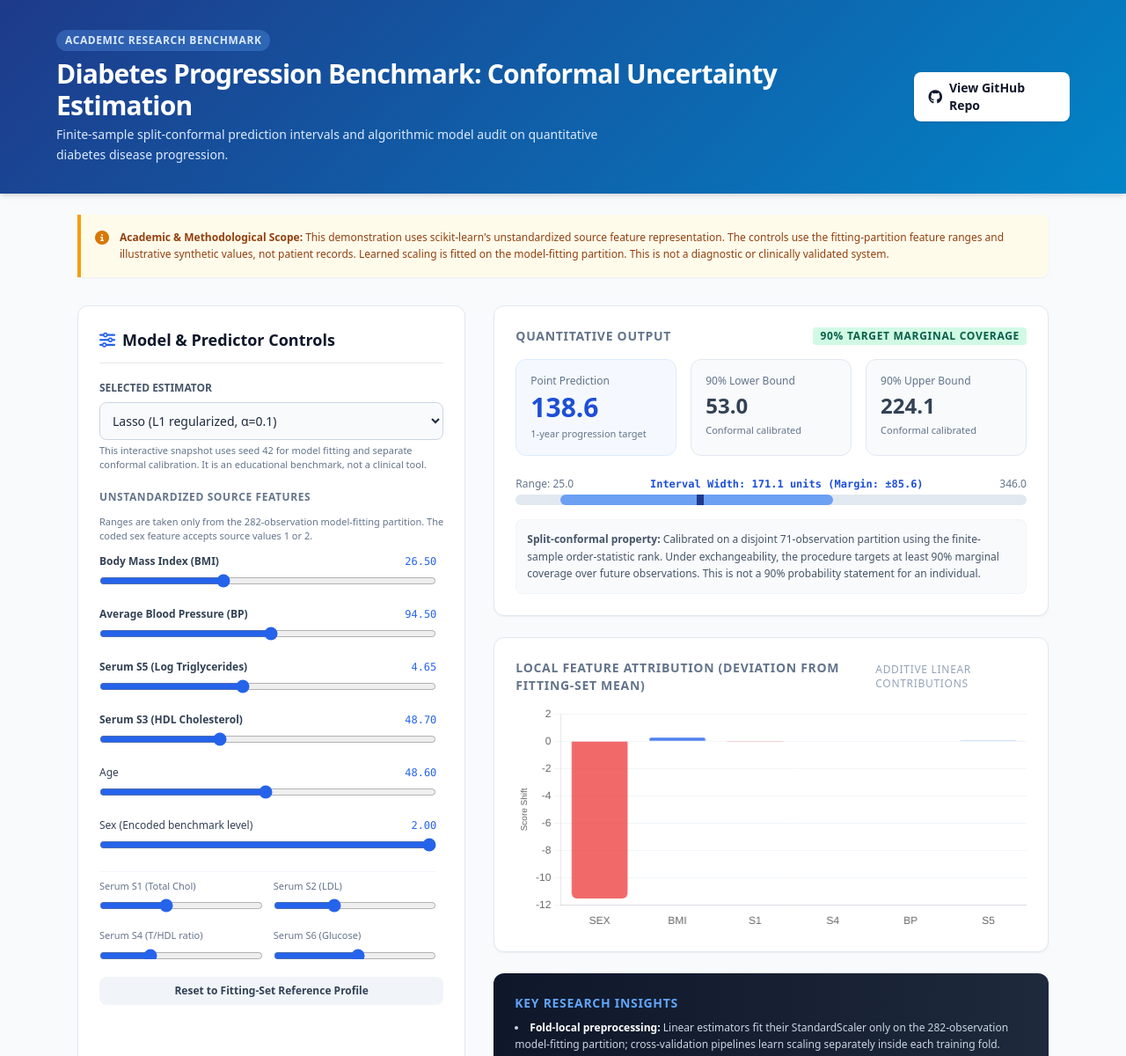
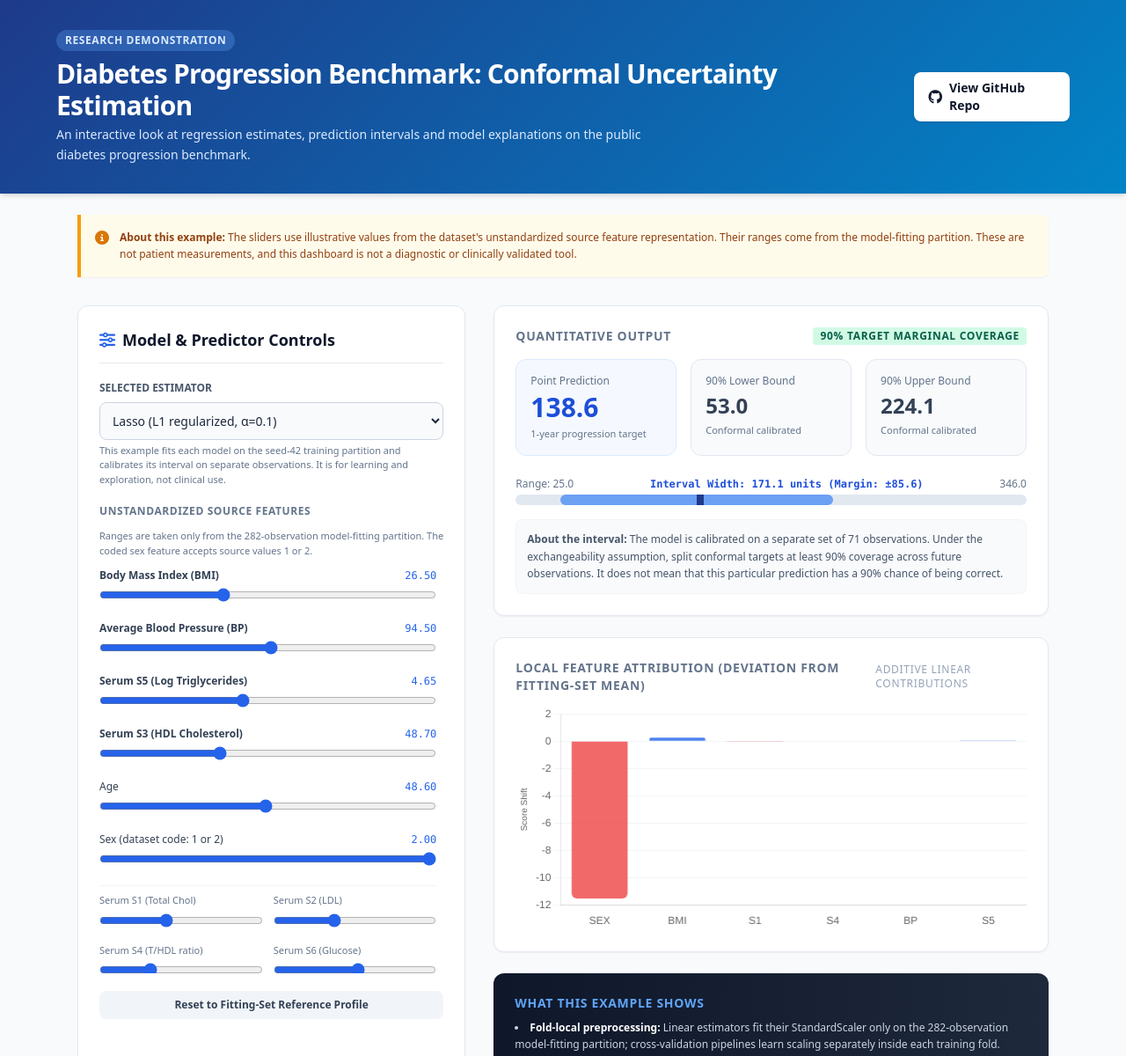
Before and after one commit to sanafirdouse2323-glitch/diabetes-disease-progression-ml, a plain HTML site: page docs/index.html in a window 1280 px wide. Shown: the top 1200 px of the page at 88% size. Drawn offline with nearby package versions, Linux system fonts and the light colour scheme.

Commit message:
docs: rewrite project narrative and align current research results

```diff
--- a/docs/index.html
+++ b/docs/index.html
@@ -20,11 +20,11 @@
         <div class="max-w-6xl mx-auto flex flex-col md:flex-row justify-between items-start md:items-center gap-4">
             <div>
                 <span class="inline-block bg-blue-400 bg-opacity-30 text-blue-100 text-xs font-semibold px-2.5 py-1 rounded-full uppercase tracking-wider mb-2">
-                    Academic Research Benchmark
+                    Research demonstration
                 </span>
                 <h1 class="text-3xl font-extrabold tracking-tight">Diabetes Progression Benchmark: Conformal Uncertainty Estimation</h1>
                 <p class="text-blue-100 mt-1 max-w-2xl text-sm leading-relaxed">
-                    Finite-sample split-conformal prediction intervals and algorithmic model audit on quantitative diabetes disease progression.
+                    An interactive look at regression estimates, prediction intervals and model explanations on the public diabetes progression benchmark.
                 </p>
             </div>
             <div class="flex gap-3">
@@ -41,7 +41,7 @@
         <div class="bg-amber-50 border-l-4 border-amber-500 p-4 rounded-r-lg shadow-sm flex items-start gap-3">
             <i class="fas fa-info-circle text-amber-600 mt-0.5"></i>
             <div class="text-xs text-amber-800 leading-relaxed">
-                <strong>Academic & Methodological Scope:</strong> This demonstration uses scikit-learn's unstandardized source feature representation. The controls use the fitting-partition feature ranges and illustrative synthetic values, not patient records. Learned scaling is fitted on the model-fitting partition. This is not a diagnostic or clinically validated system.
+                <strong>About this example:</strong> The sliders use illustrative values from the dataset's unstandardized source feature representation. Their ranges come from the model-fitting partition. These are not patient measurements, and this dashboard is not a diagnostic or clinically validated tool.
             </div>
         </div>
     </div>
@@ -63,7 +63,7 @@
                     <option value="linear">Linear Regression (OLS)</option>
                     <option value="ridge">Ridge (L2 regularized, α=1.0)</option>
                 </select>
-                <p class="text-[11px] text-slate-500 mt-1">This interactive snapshot uses seed 42 for model fitting and separate conformal calibration. It is an educational benchmark, not a clinical tool.</p>
+                <p class="text-[11px] text-slate-500 mt-1">This example fits each model on the seed-42 training partition and calibrates its interval on separate observations. It is for learning and exploration, not clinical use.</p>
             </div>
 
             <!-- Unstandardized source feature sliders -->
@@ -119,8 +119,8 @@
                 <!-- Sex -->
                 <div>
                     <div class="flex justify-between text-xs font-medium mb-1">
-                        <span class="text-slate-700">Sex (Encoded benchmark level)</span>
-                        <span id="val-sex" class="text-blue-600 font-mono">0.00</span>
+                        <span class="text-slate-700">Sex (dataset code: 1 or 2)</span>
+                        <span id="val-sex" class="text-blue-600 font-mono">2</span>
                     </div>
                     <input type="range" id="slider-sex" min="1" max="2" step="1" value="2" class="w-full accent-blue-600">
                 </div>
@@ -197,7 +197,7 @@
 
                 <!-- Conformal Guarantee Explanation -->
                 <p class="text-xs text-slate-600 bg-slate-50 p-3 rounded-lg border border-slate-100 leading-relaxed">
-                    <strong>Split-conformal property:</strong> Calibrated on a disjoint 71-observation partition using the finite-sample order-statistic rank. Under exchangeability, the procedure targets at least 90% marginal coverage over future observations. This is not a 90% probability statement for an individual.
+                    <strong>About the interval:</strong> The model is calibrated on a separate set of 71 observations. Under the exchangeability assumption, split conformal targets at least 90% coverage across future observations. It does not mean that this particular prediction has a 90% chance of being correct.
                 </p>
             </div>
 
@@ -214,7 +214,7 @@
 
             <!-- Academic Methodology Card -->
             <div class="bg-gradient-to-r from-slate-900 to-slate-800 text-white p-6 rounded-xl shadow-sm">
-                <h3 class="text-sm font-bold uppercase tracking-wider text-blue-400 mb-2">Key Research Insights</h3>
+                <h3 class="text-sm font-bold uppercase tracking-wider text-blue-400 mb-2">What this example shows</h3>
                 <ul class="text-xs space-y-2 text-slate-300 leading-relaxed list-disc list-inside">
                     <li><strong class="text-white">Fold-local preprocessing:</strong> Linear estimators fit their StandardScaler only on the 282-observation model-fitting partition; cross-validation pipelines learn scaling separately inside each training fold.</li>
                     <li><strong class="text-white">Interpretation:</strong> Inputs are illustrative values from the public benchmark's unstandardized source representation. The output is a research demonstration, not a diagnosis or patient-care recommendation.</li>
```
Also changed, not shown: 11 other files.
